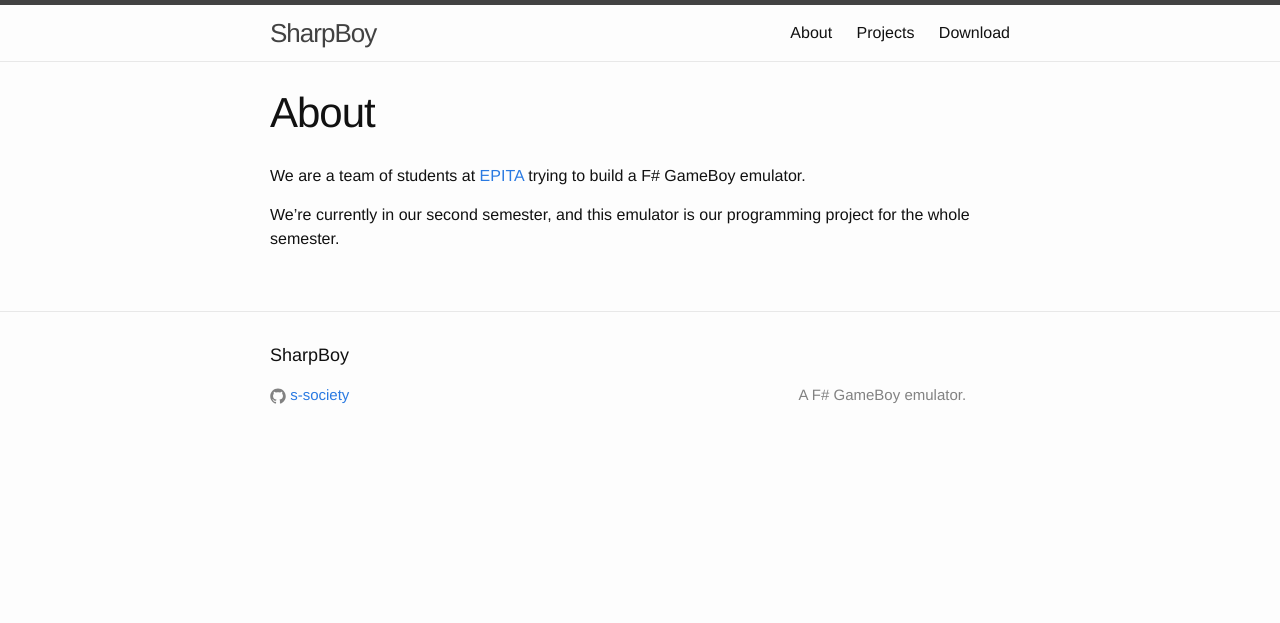
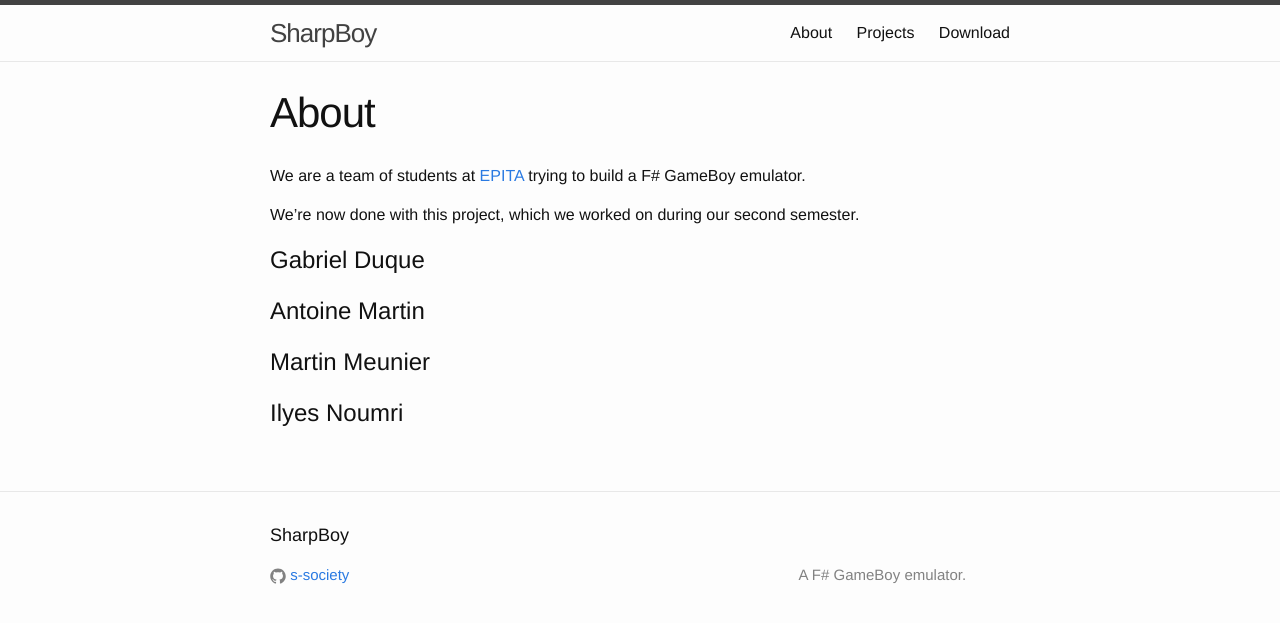
Before and after one commit to s-society/sharpboy, a Jekyll site: the page built from about.md, in a window 1280 px wide. Shown: the top 623 px of the page. Built offline with Jekyll 4.4.1, drawn with Linux system fonts in a browser that asks for light colours; comment, search, counter and statistics services are not loaded.

Commit message:
Add base layout for about page

```diff
--- a/about.md
+++ b/about.md
@@ -7,4 +7,12 @@ permalink: /about/
 We are a team of students at [EPITA](http://epita.fr) trying to build a F# GameBoy
 emulator.
 
-We're currently in our second semester, and this emulator is our programming project for the whole semester.
+We're now done with this project, which we worked on during our second semester.
+
+# Gabriel Duque
+
+# Antoine Martin
+
+# Martin Meunier
+
+# Ilyes Noumri
```
